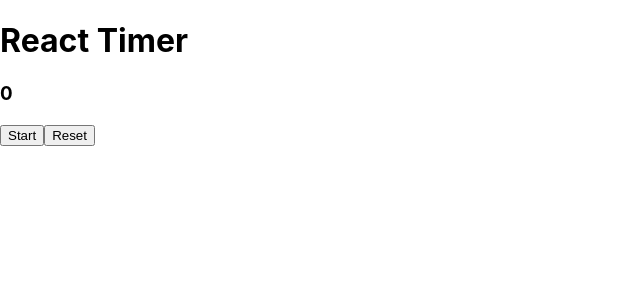
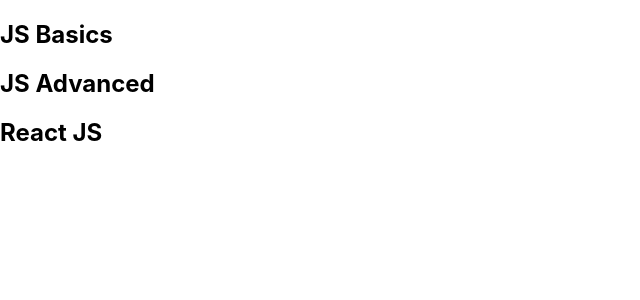
Before and after one commit to baldbugulma/react-lern, a React (Create React App) app: page / in a window 1280 px wide. Shown: the top 300 px of the page, without its empty margins (0-640 px from the left). Built offline with nearby package versions, Linux system fonts and the light colour scheme.

Commit message:
3.8 Однонаправленный поток данных

```diff
--- a/src/App.jsx
+++ b/src/App.jsx
@@ -1,55 +1,28 @@
-import React from 'react';
+import React, {Component} from 'react'
+import {Posts} from './components/Posts'
 
-export default class App extends React.Component {
+class App extends Component {
     state = {
-        count: 0,
-        isCounting: false,
+      posts: [
+        {id:'abc1', name: 'JS Basics'},
+        {id:'abc2', name: 'JS Advanced'},
+        {id:'abc3', name: 'React JS'},
+      ]
     };
 
-    componentDidMount() {
-      const userCount = localStorage.getItem('count');
-      if (userCount){
-        this.setState({count: +userCount})
-      }
+    handleSomething = () => {
+      console.log('setState update')
     }
 
-    componentDidUpdate() {
-      localStorage.setItem('count', this.state.count);
-    }
+  render() {
+    return (
+      <div className="App">
+        <Posts posts = {this.state.posts} cb = {this.handleSomething}/>
+      </div>
+    );
+  }
+}
 
-    componentWillUnmount() {
-      clearInterval(this.counterId)
-    }
 
-    handleStart = () => {
-      this.setState({isCounting: true})
-      this.counterId = setInterval(() => {
-        this.setState({count: this.state.count + 1})
-      }, 1000)
-    }
 
-    handleStop = () => {
-      this.setState({isCounting: false})
-      clearInterval(this.counterId)
-    }
-
-    handleReset = () => {
-      this.setState({count: 0, isCounting: false})
-      clearInterval(this.counterId)
-    }
-
-    render() {
-        return (
-            <div className="App">
-                <h1>React Timer</h1>
-                <h3>{this.state.count}</h3>
-                {!this.state.isCounting ? (
-                    <button onClick={this.handleStart}>Start</button>
-                ) : (
-                    <button onClick={this.handleStop}>Stop</button>
-                )}
-                <button onClick={this.handleReset}>Reset</button>
-            </div>
-        );
-    }
-}
+export default App;
--- /dev/null
+++ b/src/components/Post.jsx
@@ -0,0 +1,3 @@
+export function Post (props){
+    return <h2 onClick = {props.cb}>{props.name}</h2>
+}
--- /dev/null
+++ b/src/components/Posts.jsx
@@ -0,0 +1,11 @@
+import {Post} from './Post'
+
+export function Posts(props){
+    return <div>
+        {
+            props.posts.map(post => (
+                <Post key = {post.id} name = {post.name} cb={props.cb}/>
+            ))
+        }
+    </div>
+}
```
